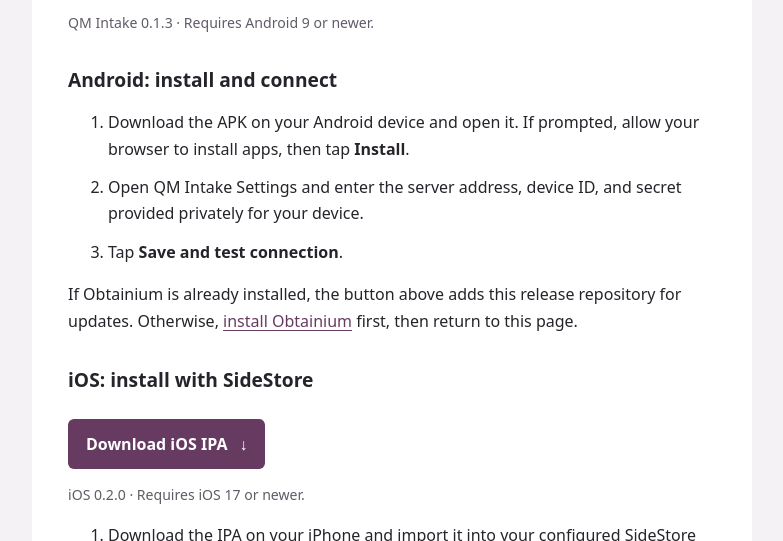
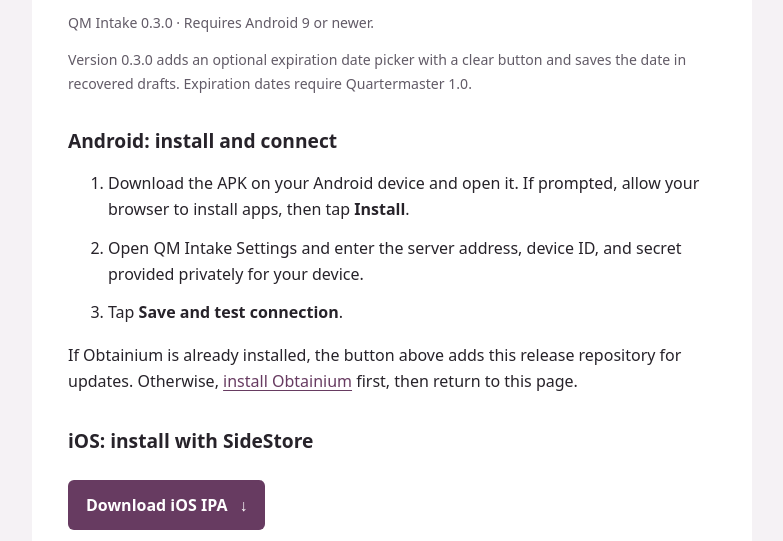
Before and after one commit to erickolb/QuartermasterIntake, a plain HTML site: page docs/index.html in a window 1280 px wide. Shown: the part 410-951 px from the top of the page, without its empty margins (248-1031 px from the left). Drawn offline with Linux system fonts and the light colour scheme.

Commit message:
Update download pages for QM Intake 0.3.0

```diff
--- a/docs/index.html
+++ b/docs/index.html
@@ -19,7 +19,8 @@
       <a class="button" href="https://github.com/erickolb/QuartermasterIntake/releases/latest/download/QM-Intake.apk">Install APK <span aria-hidden="true">↓</span></a>
       <a class="button obtainium" href="obtainium://add/https://github.com/erickolb/QuartermasterIntake"><img src="assets/obtainium.png" width="26" height="26" alt="">Add with Obtainium</a>
     </div>
-    <p class="small">QM Intake 0.1.3 · Requires Android 9 or newer.</p>
+    <p class="small">QM Intake 0.3.0 · Requires Android 9 or newer.</p>
+    <p class="small">Version 0.3.0 adds an optional expiration date picker with a clear button and saves the date in recovered drafts. Expiration dates require Quartermaster 1.0.</p>
     <h2>Android: install and connect</h2>
     <ol>
       <li>Download the APK on your Android device and open it. If prompted, allow your browser to install apps, then tap <strong>Install</strong>.</li>
@@ -28,8 +29,8 @@
     </ol>
     <p>If Obtainium is already installed, the button above adds this release repository for updates. Otherwise, <a href="https://obtainium.imranr.dev/">install Obtainium</a> first, then return to this page.</p>
     <h2>iOS: install with SideStore</h2>
-    <div class="buttons"><a class="button" href="https://github.com/erickolb/QuartermasterIntake/releases/download/ios-v0.2.0-build1/QM-Intake.ipa">Download iOS IPA <span aria-hidden="true">↓</span></a></div>
-    <p class="small">iOS 0.2.0 · Requires iOS 17 or newer.</p>
+    <div class="buttons"><a class="button" href="https://github.com/erickolb/QuartermasterIntake/releases/download/ios-v0.3.0-build1/QM-Intake.ipa">Download iOS IPA <span aria-hidden="true">↓</span></a></div>
+    <p class="small">iOS 0.3.0 (build 1) · Requires iOS 17 or newer.</p>
     <ol>
       <li>Download the IPA on your iPhone and import it into your configured SideStore installation. QM Intake has no app extensions.</li>
       <li>Open QM Intake Settings and enter the privately issued server address, device ID, and secret for this phone.</li>
```
Also changed, not shown: 2 other files.
